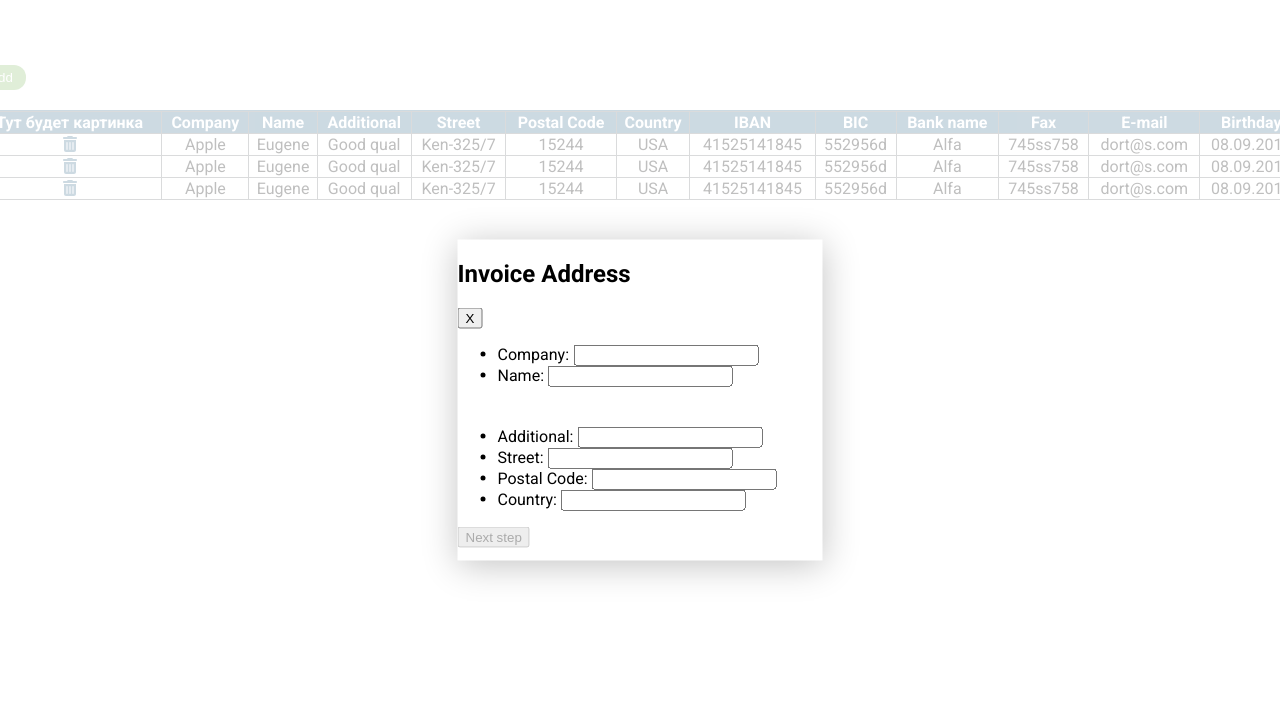
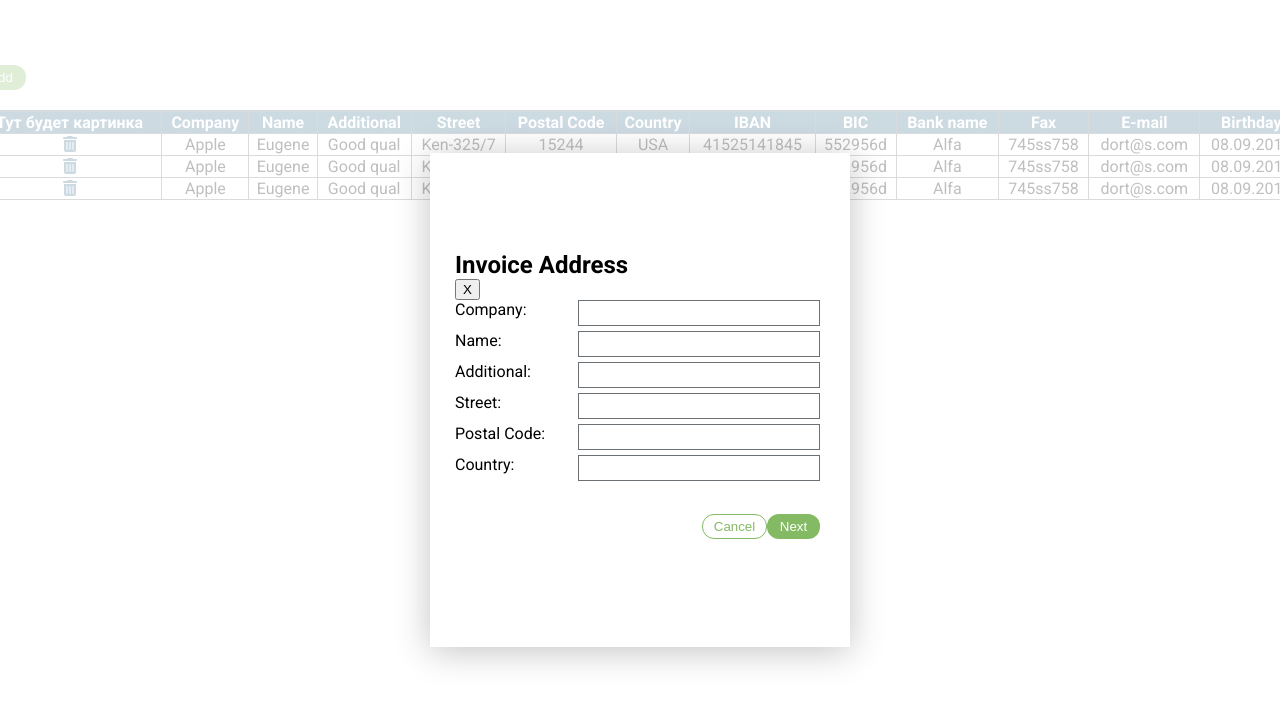
Before and after one commit to Eugene-36/technical-task-form-react, a React (Create React App) app: page / in a window 1280 px wide. Both pictures are taken after a click on the button "Add". Shown: the top 704 px of the page. Built offline with nearby package versions, Linux system fonts and the light colour scheme.

Commit message:
styled a bit form

```diff
--- a/src/components/Btn-open-modal/OpenModal.jsx
+++ b/src/components/Btn-open-modal/OpenModal.jsx
@@ -37,19 +37,34 @@ const OpenModal = () => {
           <div className='first-form'>
             <ul className='list initial-form'>
               <li>
-                <label htmlFor='company'>Company: </label>
+                <label htmlFor='company'>
+                  Company:
                   <input
-                  type='text'
+                    type='company'
                     id='company'
                     autoComplete='off'
                     name='company'
-                  {...register('company', { required: true })}
+                    {...register('company', {
+                      required: 'This field is required',
+                      pattern: {
+                        value: /^[A-Zа-я]{2,}$/i,
+                        message:
+                          'Field may contain only letters and not be less than 2 letters',
+                      },
+                    })}
                   />
-                <small></small>
+                </label>
+
+                <div>
+                  {errors?.company && (
+                    <span>{errors?.company?.message || 'Error!'}</span>
+                  )}
+                </div>
               </li>
 
               <li>
-                <label htmlFor='name'>Name: </label>
+                <label htmlFor='name'>
+                  Name:
                   <input
                     type='text'
                     id='name'
@@ -64,66 +79,102 @@ const OpenModal = () => {
                       },
                     })}
                   />
-                <div style={{ height: 40, color: 'red' }}>
+                </label>
+
+                <div>
                   {errors?.name && (
                     <span>{errors?.name?.message || 'Error!'}</span>
                   )}
                 </div>
               </li>
               <li>
-                <label htmlFor='additional'>Additional: </label>
+                <label htmlFor='additional'>
+                  Additional:
                   <input
                     type='text'
                     id='additional'
                     autoComplete='off'
                     name='additional'
-                  {...register('additional')}
+                    {...register('additional', {
+                      pattern: {
+                        value: /^[A-Zа-я]{2,}$/i,
+                        message: 'Field may contain only letters',
+                      },
+                    })}
                   />
-                <small></small>
+                </label>
+
+                <div>
+                  {errors?.additional && (
+                    <span>{errors?.additional?.message || 'Error!'}</span>
+                  )}
+                </div>
               </li>
               <li>
-                <label htmlFor='street'>Street: </label>
+                <label htmlFor='street'>
+                  Street:
                   <input
                     type='text'
                     id='street'
                     autoComplete='off'
                     name='street'
                     {...register('street')}
-                />
+                  />{' '}
+                </label>
+
                 <small></small>
               </li>
 
               <li>
-                <label htmlFor='postalCode'>Postal Code: </label>
+                <label htmlFor='postalCode'>
+                  Postal Code:
                   <input
                     type='text'
                     id='postalCode'
                     autoComplete='off'
                     name='postal-code'
                     {...register('postalCode')}
-                />
+                  />{' '}
+                </label>
+
                 <small></small>
               </li>
 
               <li>
-                <label htmlFor='country'>Country: </label>
+                <label htmlFor='country'>
+                  Country:
                   <input
                     type='text'
                     id='country'
                     autoComplete='off'
                     name='country'
-                  {...register('country')}
-                />
-                <small></small>
+                    {...register('country', {
+                      pattern: {
+                        value: /^[A-Zа-я]{2,}$/i,
+                        message: 'Field may contain only letters',
+                      },
+                    })}
+                  />{' '}
+                </label>
+
+                <div>
+                  {errors?.additional && (
+                    <span>{errors?.additional?.message || 'Error!'}</span>
+                  )}
+                </div>
               </li>
             </ul>
-            <div className='btn-wrapper'>
+            <div className={style.btnWrapper}>
               <button
-                type='submit'
-                className='btn shead-btn'
+                type='button'
+                className={[style['btn'], style['log-in-box_layout']].join(' ')}
                 disabled={!isValid}
               >
-                Next step
+                Cancel
+              </button>
+
+              <button type='submit' className={style.next} disabled={!isValid}>
+                Next
               </button>
             </div>
           </div>
--- a/src/components/Btn-open-modal/open-modal.module.css
+++ b/src/components/Btn-open-modal/open-modal.module.css
@@ -1,3 +1,27 @@
+ul {
+  list-style: none;
+  margin: 0;
+  padding: 0;
+}
+
+li {
+  margin-bottom: 5px;
+}
+label {
+  display: flex;
+  justify-content: space-between;
+}
+h2 {
+  margin: 0;
+}
+input {
+  width: 236px;
+  height: 22px;
+  outline: none;
+  /* margin-left: 15px; */
+  background: #ffffff;
+  border: 0.25px solid #6b7074;
+}
 .addBtn {
   width: 50px;
   height: 25px;
@@ -12,6 +36,7 @@
 .positionModal {
   width: 365px;
   height: 321px;
+  padding: 98px 30px 75px 25px;
   background: #ffffff;
   box-shadow: 0px 4px 34px rgba(0, 0, 0, 0.24);
   top: 50%;
@@ -22,3 +47,30 @@
   transform: translate(-50%, -50%);
   position: absolute;
 }
+.btnWrapper {
+  text-align: end;
+  margin-top: 33px;
+}
+
+.btn {
+  align-items: center;
+
+  width: 65px;
+  height: 25px;
+
+  border: 1px solid #83ba63;
+  color: rgba(131, 186, 99, 1);
+  background-color: #fff;
+  border-radius: 12px;
+  cursor: pointer;
+}
+.next {
+  width: 53px;
+  height: 25px;
+  color: #fff;
+  background: #83ba63;
+  border-radius: 12px;
+  outline: none;
+  border: none;
+  cursor: pointer;
+}
```
Lines whose indentation alone changed are shown as unchanged.
